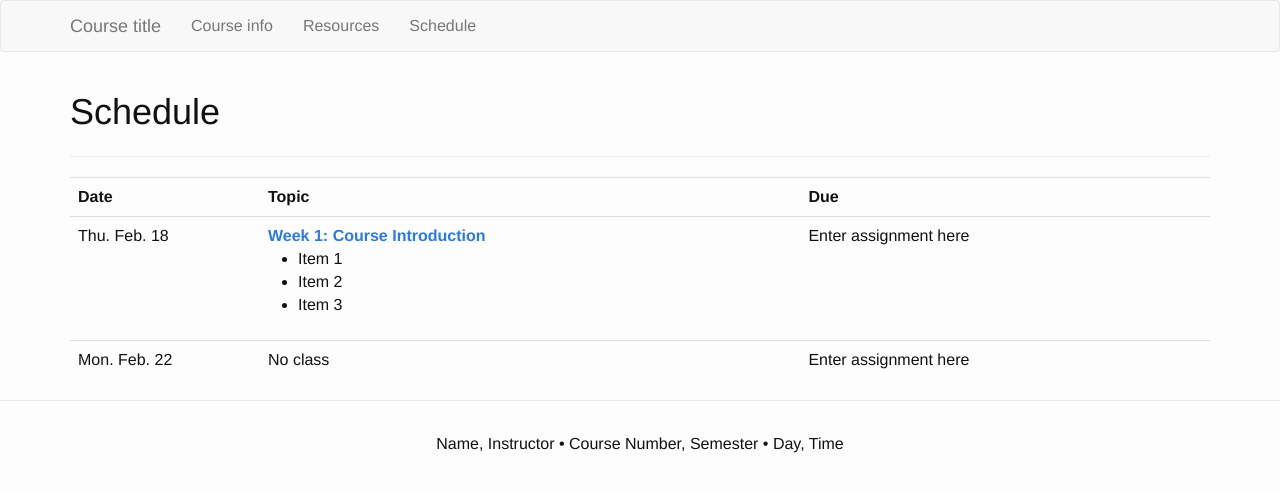
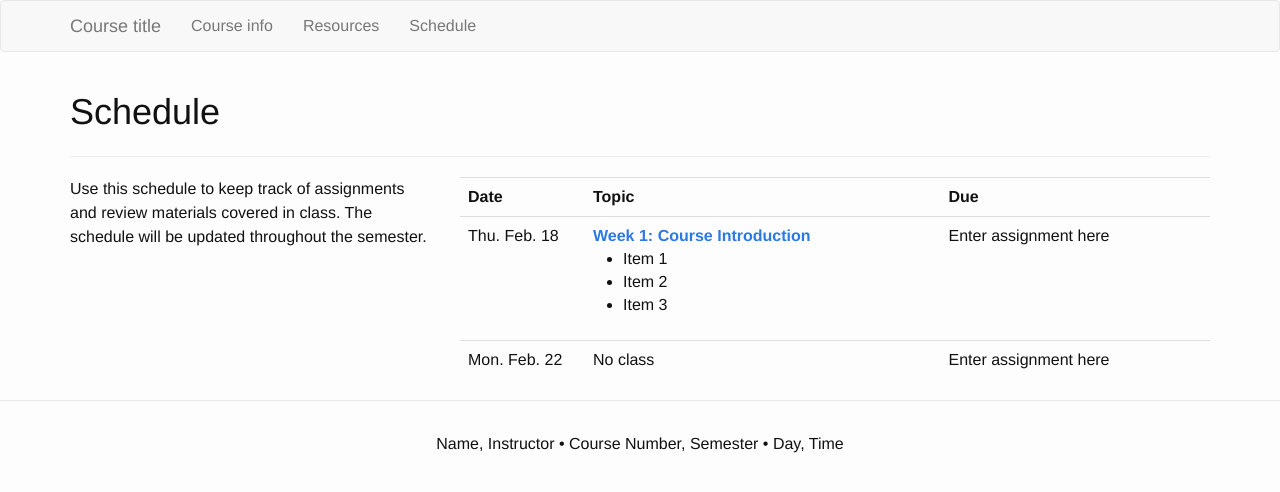
Before and after one commit to michelav/fa7-frameworks, a Jekyll site: the page built from schedule.html, in a window 1280 px wide. Shown: the top 492 px of the page. Built offline with Jekyll 4.4.1, drawn with Linux system fonts in a browser that asks for light colours.

Commit message:
Add column for paragraph on left in schedule.html

```diff
--- a/schedule.html
+++ b/schedule.html
@@ -4,6 +4,11 @@ title: Schedule
 permalink: /schedule/
 ---
 
+<div class="row">
+ <div class="col-sm-4">
+   <p>Use this schedule to keep track of assignments and review materials covered in class. The schedule will be updated throughout the semester.</p>
+ </div>
+  <div class="col-sm-8">
      <table class="table">
       <tr>
         <th class="col-xs-2">Date</th>
@@ -31,3 +36,5 @@ permalink: /schedule/
       </tr>
 
     </table>
+  </div>
+</div>
```
Lines whose indentation alone changed are shown as unchanged.
